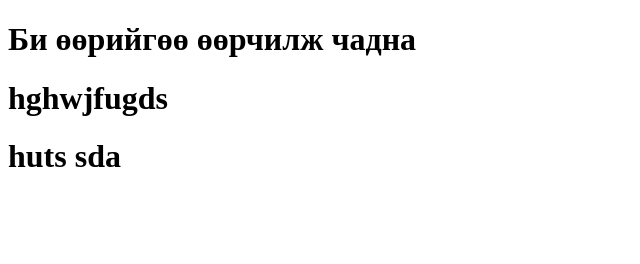
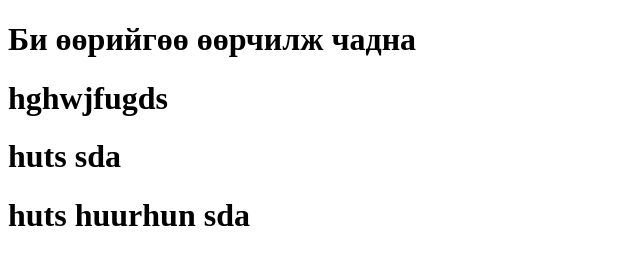
Before and after one commit to saruulaaasaruul47-png/biydaalt, a plain HTML site: page index.html in a window 1280 px wide. Shown: the whole page, without its empty margins (0-640 px from the left). Drawn offline with Linux system fonts and the light colour scheme.

Commit message:
hutsdaaaai

```diff
--- a/index.html
+++ b/index.html
@@ -9,5 +9,6 @@
     <h1>Би өөрийгөө өөрчилж чадна</h1>
     <h1>hghwjfugds</h1>
     <h1>huts sda</h1>
+    <h1>huts  huurhun sda</h1>
 </body>
 </html>
```
